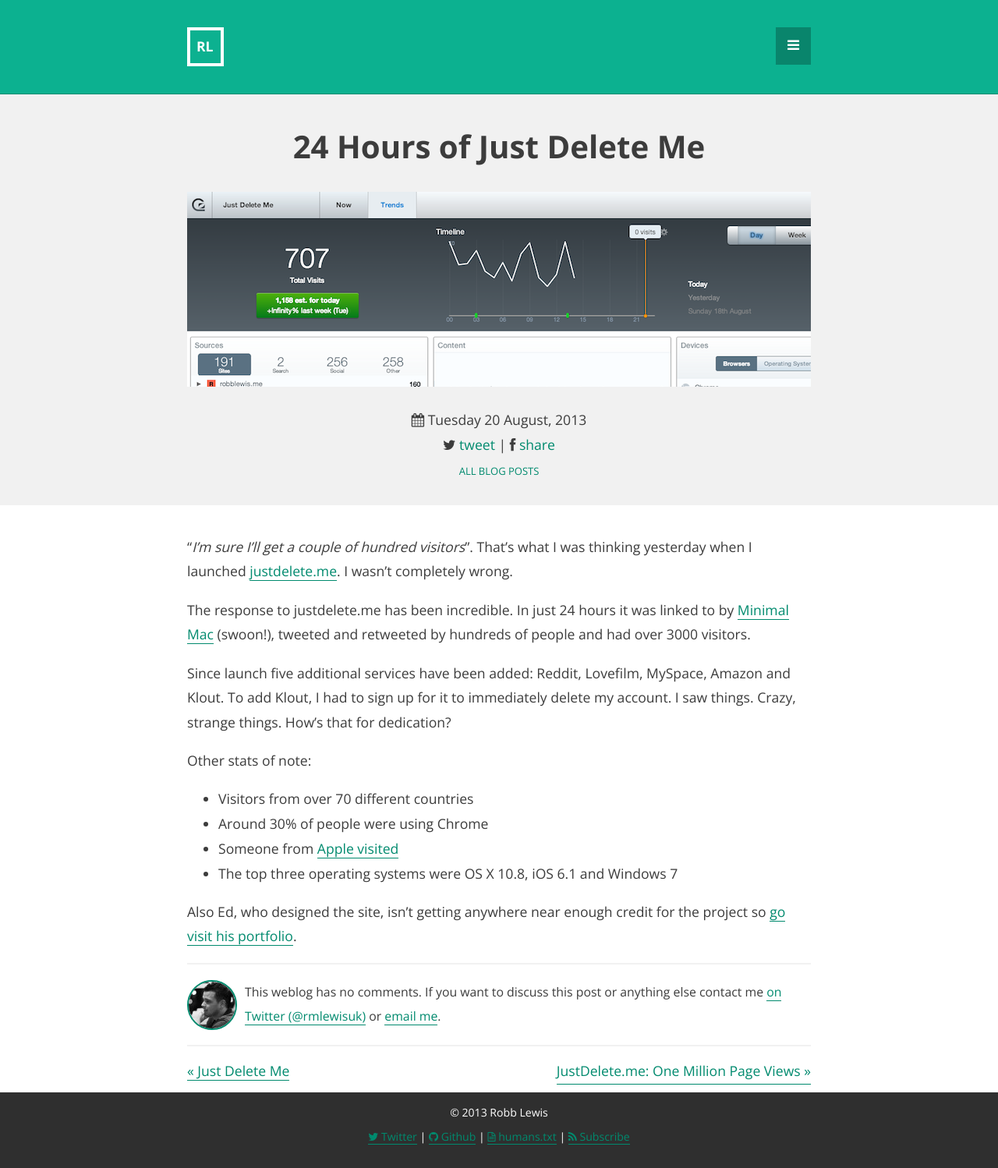
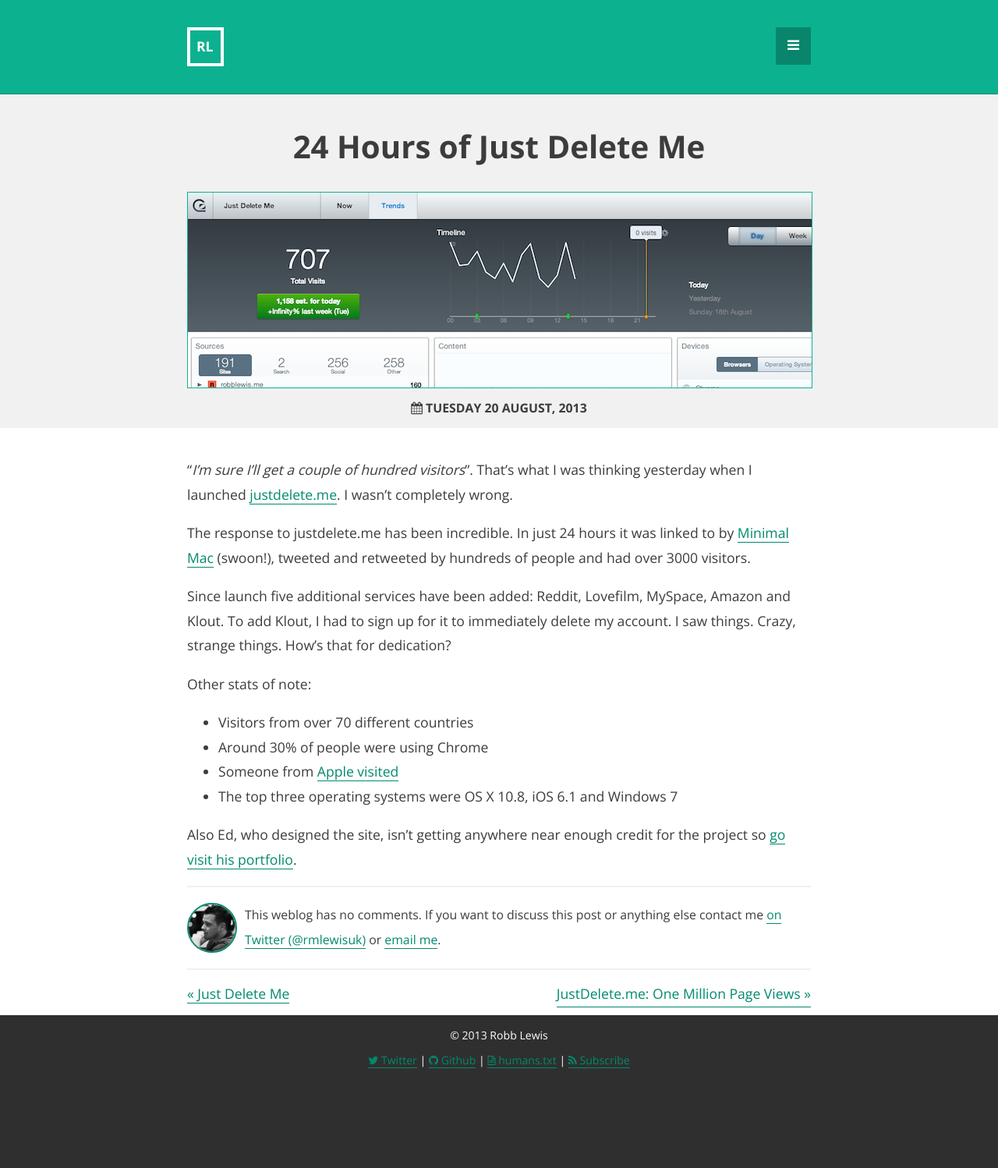
Before and after one commit to rknightuk/robblewis.me-jekyll, a Jekyll site: the page built from _posts/2013/2013-08-20-24-hours-of-just-delete-me.md, in a window 1280 px wide. Shown: the whole page at 78% size. Built offline with Jekyll 4.4.1, drawn with Linux system fonts in a browser that asks for light colours; Markdown is read by kramdown in place of the engine named in the settings; after the commit the page ends 1400 px from its top, so only the background shows below that.

Commit message:
Tweaked blog pages, removed sharing buttons

```diff
--- a/_includes/header.html
+++ b/_includes/header.html
@@ -74,21 +74,16 @@
 					<p>{{ page.subheading }}</p>
 				{% endif %}
 
+				<!-- Blog post data -->
 				{% if page.layout == 'post' %}
 					{% if page.featured %}
-						<img src="/assets/img/posts{{ page.permalink }}.png" width="800" height="250" alt="{{page.title}} header image">
+						<img class="blog-header" src="/assets/img/posts{{ page.permalink }}.png" width="800" height="250" alt="{{page.title}} header image">
 					{% endif %}
 					{% if page.image_credit %}
 						<p class="meta post">Image by <a href="{{ page.image_credit }}">{{ page.image_credit_name }}</a></p>
 					{% endif %}
 
-					<p class="meta"><i class="fa fa-calendar"></i> {{ page.date | date: "%A %d %B, %Y" }}<br>
-
-						<i class="fa fa-twitter"></i> <a target="_blank" href="https://twitter.com/intent/tweet?text={{page.title}}&amp;url=http://robblewis.me{{page.permalink}}">tweet</a> |
-						<i class="fa fa-facebook"></i> <a target="_blank" href="http://www.facebook.com/sharer.php?u=http://robblewis.me/new-york"> share</a><br>
-
-						<a href="/blog" class="all-posts">all blog posts</a>
-					</p>
+					<p class="meta"><i class="fa fa-calendar"></i> {{ page.date | date: "%A %d %B, %Y" }}</p>
 				{% endif %}
 			</header>
 		</section>
--- a/assets/css/style.css
+++ b/assets/css/style.css
@@ -258,17 +258,14 @@
 .blog-index h2 {
 	font-size: 1.5em;
 }
-	.blog-index h2 a {
-		line-height: 1.5em;
-	}
-		.date {
-			color: #c4c4c4;
-		}
+	.blog-index h2 a { line-height: 1.5em; }
 
-		.all-posts {
-			font-size: small;
-			text-transform: uppercase;
-		}
+.date { color: #c4c4c4; }
+
+.all-posts {
+	font-size: small;
+	text-transform: uppercase;
+}
 
 .byline {
 	padding: 20px 0;
@@ -282,10 +279,16 @@
 		border: 2px solid #008a6e;
 		margin-right: 10px;
 	}
-.meta.post {
-	font-size: 80%;
+
+img.blog-header { border: 1px solid #0CB190; }
+.meta {
+	font-weight: bold;
+	text-transform: uppercase;
+	font-size: 90%;
+	margin-top: 0;
+	margin-bottom: 0;
 }
-
+.meta.post { font-size: 80%; }
 .next { float: right; }
 
 /* Portfolio */
```
